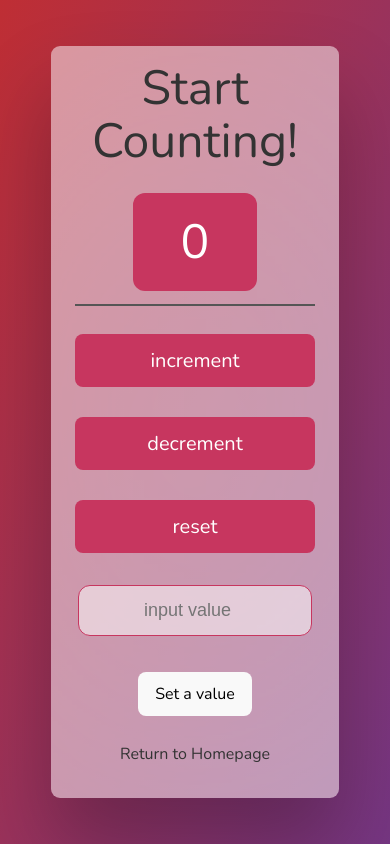
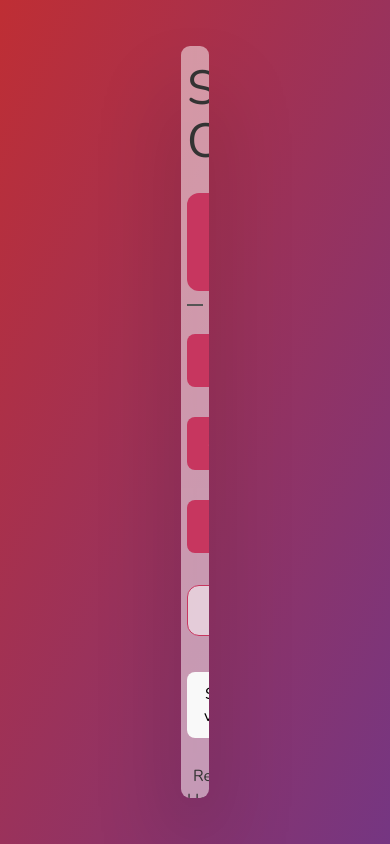
Before and after one commit to ololadeDOTdev/counter_app-version_2, a React (Vite) app: page /counter in a window 390 px wide. Built offline with nearby package versions, Linux system fonts and the light colour scheme.

Commit message:
media queries

```diff
--- a/src/index.css
+++ b/src/index.css
@@ -75,7 +75,7 @@ button:hover {
     background-color: #f9f9f9;
   }
 }
-@media screen and (max-width: 682px) {
+@media (max-width: 43em) {
   .container {
     width: 25em;
     height: 40em;
@@ -93,7 +93,8 @@ button:hover {
     font-size: 2.5em;
   }
 }
-@media screen and (max-width: 470px) {
+
+@media (max-width: 30em) {
   .container {
     width: 20em;
     height: 45em;
@@ -125,13 +126,18 @@ button:hover {
     font-size: 24px;
   }
 }
-@media screen and (max-width: 440px) {
+@media (max-width: 28em) {
   .container {
     padding: 0 24px;
   }
   .App {
-    width: 15em;
+    width: 1em;
     height: 47em;
-    padding: 0 24px;
+    padding: 0 6px;
   }
 }
+@media (max-width: 20em) {
+  body {
+    min-width: 390px;
+  }
+}
```
